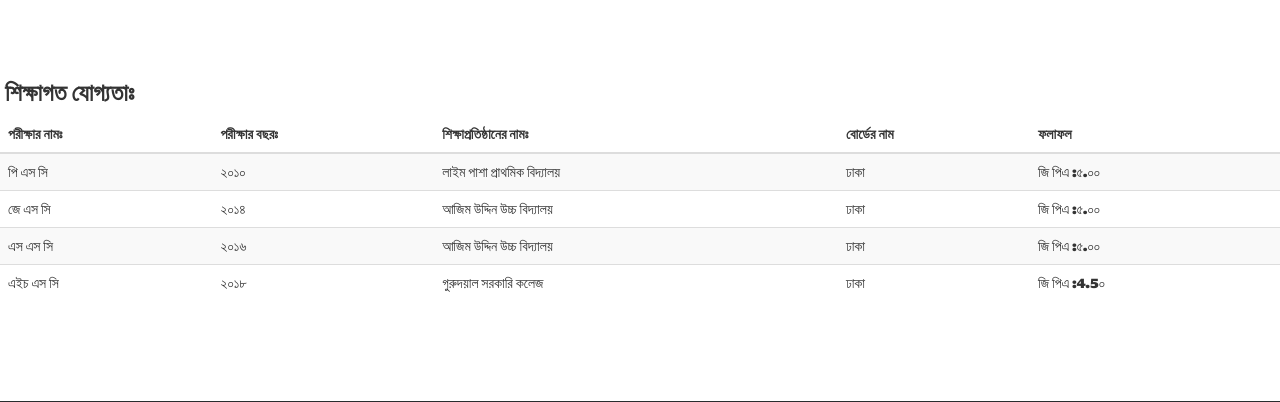
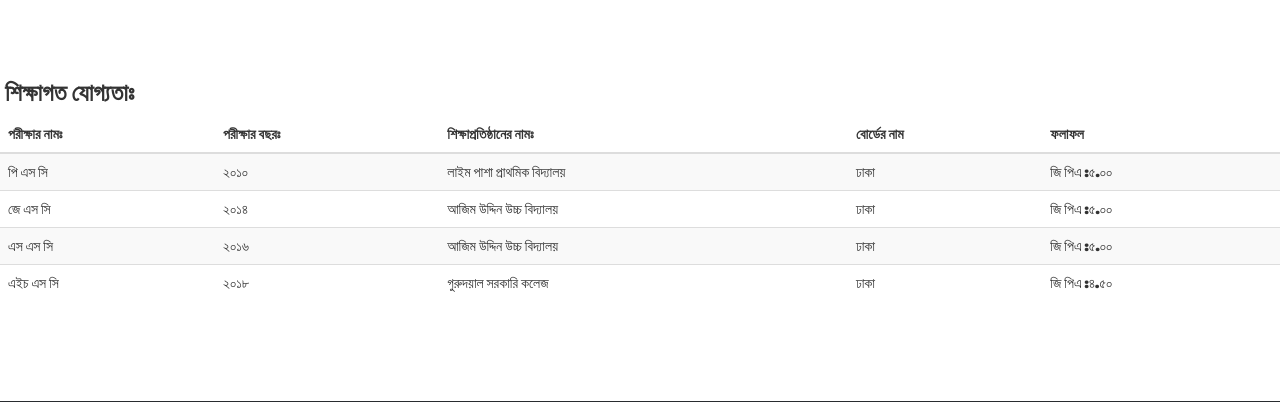
Before and after one commit to laesuddin/laesuddin.github.io, a plain HTML site: page education.html in a window 1280 px wide. Shown: the part 62-464 px from the top of the page. Drawn offline with nearby package versions, Linux system fonts and the light colour scheme.

Commit message:
Update education.html

```diff
--- a/education.html
+++ b/education.html
@@ -74,7 +74,7 @@
                     <td>২০১৮</td>
                     <td>গুরুদয়াল সরকারি কলেজ</td>
                     <td>ঢাকা</td>
-                    <td>জি পিএ :4.5০<br></td>
+                    <td>জি পিএ :৪.৫০<br></td>
                 </tr>
                 <tr></tr>
             </tbody>
```
